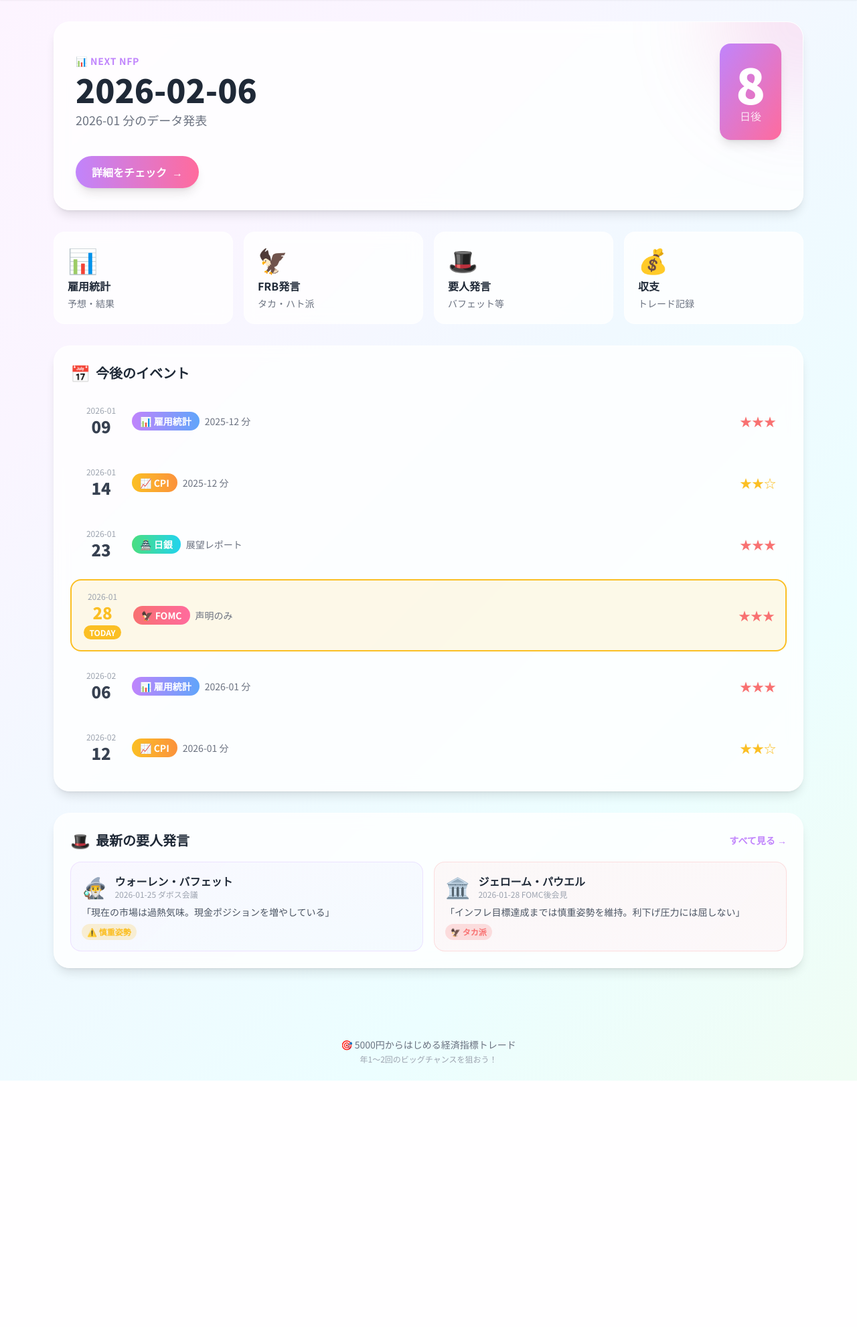
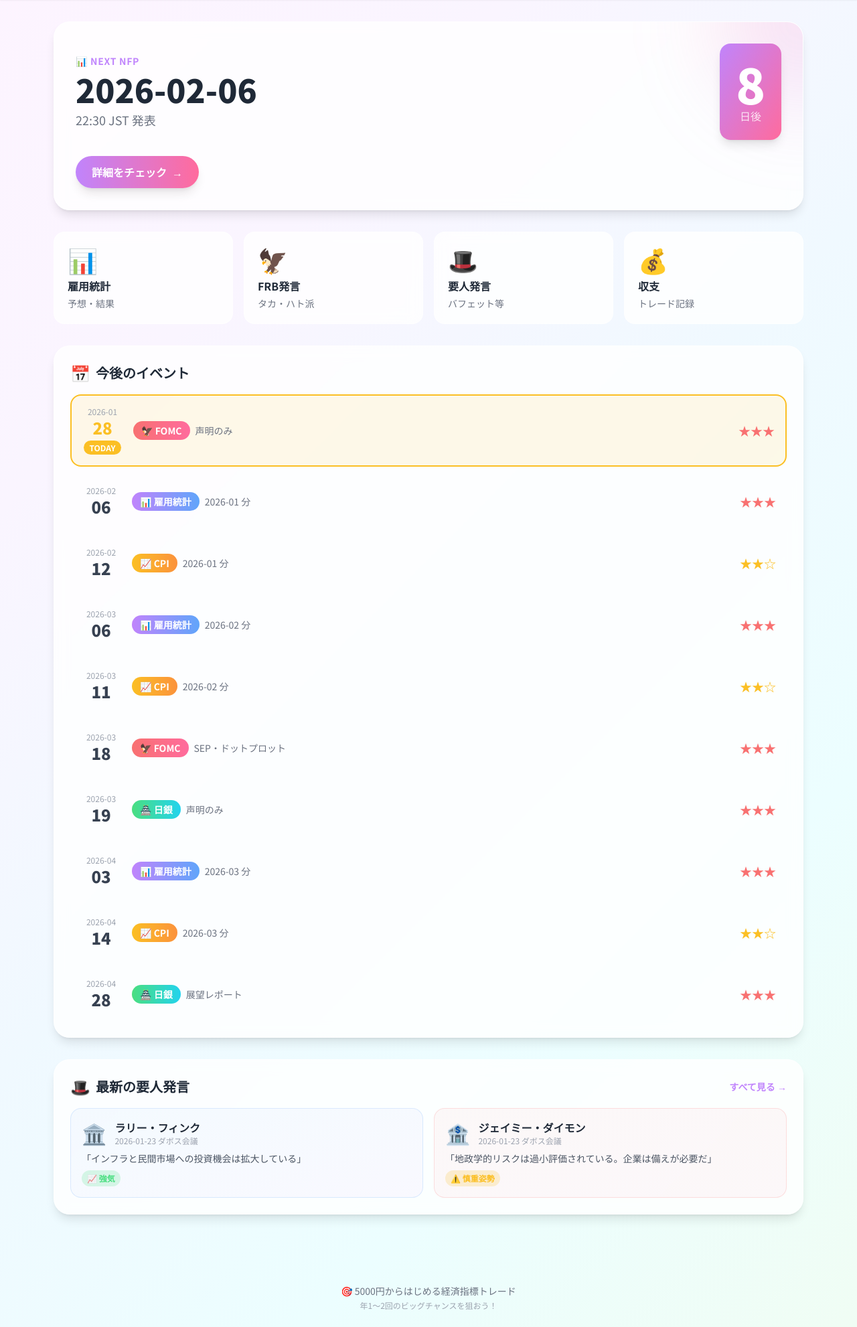
Before and after one commit to yohei524/economic-dashboard, a Flask app: page / in a window 1280 px wide. Shown: the part 66-2048 px from the top of the page at 67% size. Before the commit the page ends 1680 px from the top, so only its background shows below. Run offline with Flask 2, Linux system fonts and the light colour scheme; some libraries are stand-ins or nearby versions.

Commit message:
修正: イベント表示とサンプルデータ
- 今後のイベント: 過去の日付を非表示に（今日以降のみ）
- NFP表示: 「〇月分のデータ発表」→「22:30 JST 発表」に変更
- 要人発言: バフェット（ダボス不参加）を削除
- ラリー・フィンク（ブラックロックCEO）を追加

Co-Authored-By: Claude Opus 4.5 <noreply@anthropic.com>

```diff
--- a/app.py
+++ b/app.py
@@ -106,10 +106,11 @@ def index():
     next_month = (today.replace(day=1) + timedelta(days=32)).strftime("%Y-%m")
 
     events = []
+    today_str = today.strftime("%Y-%m-%d")
     for event_type, schedule in SCHEDULE_2026.items():
         for event in schedule:
-            event_month = event["date"][:7]
-            if event_month in [current_month, next_month]:
+            # 今日以降のイベントのみ表示
+            if event["date"] >= today_str:
                 events.append({
                     "type": event_type.upper(),
                     "date": event["date"],
@@ -117,6 +118,8 @@ def index():
                 })
 
     events.sort(key=lambda x: x["date"])
+    # 直近10件に制限
+    events = events[:10]
 
     return render_template('index.html',
                          today=today.strftime("%Y-%m-%d"),
@@ -206,16 +209,28 @@ def vip_quotes_page():
     # サンプルデータ（後でJSONファイル化可能）
     investor_quotes = [
         {
-            "name": "ウォーレン・バフェット",
-            "title": "バークシャー・ハサウェイ CEO",
-            "emoji": "🧙‍♂️",
-            "date": "2026-01-25",
+            "name": "ラリー・フィンク",
+            "title": "ブラックロック CEO",
+            "emoji": "🏛️",
+            "date": "2026-01-23",
             "event": "ダボス会議",
-            "quote": "現在の市場は過熱気味だ。我々は現金ポジションを増やしている。良い投資機会を待っている。",
+            "quote": "インフラと民間市場への投資機会は拡大している。長期投資家にとって好機だ。",
+            "stance": "bullish",
+            "market_impact": "BLK +1.5%",
+            "color": "pop-blue",
+            "color2": "pop-purple"
+        },
+        {
+            "name": "ジェイミー・ダイモン",
+            "title": "JPモルガン CEO",
+            "emoji": "🏦",
+            "date": "2026-01-23",
+            "event": "ダボス会議",
+            "quote": "地政学的リスクは過小評価されている。企業は備えが必要だ。",
             "stance": "cautious",
-            "market_impact": "S&P500 -0.5%",
-            "color": "pop-purple",
-            "color2": "pop-blue"
+            "market_impact": None,
+            "color": "pop-red",
+            "color2": "pop-pink"
         },
         {
             "name": "レイ・ダリオ",
@@ -240,18 +255,6 @@ def vip_quotes_page():
             "market_impact": "ARKK +2.3%",
             "color": "pop-green",
             "color2": "pop-cyan"
-        },
-        {
-            "name": "ジェイミー・ダイモン",
-            "title": "JPモルガン CEO",
-            "emoji": "🏦",
-            "date": "2026-01-23",
-            "event": "ダボス会議",
-            "quote": "地政学的リスクは過小評価されている。企業は備えが必要だ。",
-            "stance": "cautious",
-            "market_impact": None,
-            "color": "pop-red",
-            "color2": "pop-pink"
         }
     ]
 
--- a/templates/index.html
+++ b/templates/index.html
@@ -13,7 +13,7 @@
                 <div>
                     <p class="text-pop-purple font-bold text-sm tracking-wider mb-2">📊 NEXT NFP</p>
                     <h1 class="text-4xl md:text-5xl font-black text-gray-800">{{ next_nfp.date }}</h1>
-                    <p class="text-gray-500 mt-2 text-lg">{{ next_nfp.month }} 分のデータ発表</p>
+                    <p class="text-gray-500 mt-2 text-lg">22:30 JST 発表</p>
                 </div>
                 <div class="text-center bg-gradient-to-br from-pop-purple to-pop-pink rounded-2xl p-6 text-white shadow-lg">
                     <p class="text-6xl md:text-7xl font-black">{{ next_nfp.days_until }}</p>
@@ -134,30 +134,30 @@
             </a>
         </div>
         <div class="grid grid-cols-1 md:grid-cols-2 gap-4">
-            <div class="p-4 rounded-2xl bg-gradient-to-br from-pop-purple/5 to-pop-blue/5 border border-pop-purple/20">
+            <div class="p-4 rounded-2xl bg-gradient-to-br from-pop-blue/5 to-pop-purple/5 border border-pop-blue/20">
                 <div class="flex items-center gap-3 mb-2">
-                    <span class="text-3xl">🧙‍♂️</span>
+                    <span class="text-3xl">🏛️</span>
                     <div>
-                        <p class="font-bold text-gray-800">ウォーレン・バフェット</p>
-                        <p class="text-xs text-gray-400">2026-01-25 ダボス会議</p>
+                        <p class="font-bold text-gray-800">ラリー・フィンク</p>
+                        <p class="text-xs text-gray-400">2026-01-23 ダボス会議</p>
                     </div>
                 </div>
-                <p class="text-gray-600 text-sm">「現在の市場は過熱気味。現金ポジションを増やしている」</p>
-                <span class="inline-block mt-2 text-xs px-2 py-1 rounded-full bg-pop-yellow/20 text-pop-yellow font-bold">
-                    ⚠️ 慎重姿勢
+                <p class="text-gray-600 text-sm">「インフラと民間市場への投資機会は拡大している」</p>
+                <span class="inline-block mt-2 text-xs px-2 py-1 rounded-full bg-pop-green/20 text-pop-green font-bold">
+                    📈 強気
                 </span>
             </div>
             <div class="p-4 rounded-2xl bg-gradient-to-br from-pop-red/5 to-pop-pink/5 border border-pop-red/20">
                 <div class="flex items-center gap-3 mb-2">
-                    <span class="text-3xl">🏛️</span>
+                    <span class="text-3xl">🏦</span>
                     <div>
-                        <p class="font-bold text-gray-800">ジェローム・パウエル</p>
-                        <p class="text-xs text-gray-400">2026-01-28 FOMC後会見</p>
+                        <p class="font-bold text-gray-800">ジェイミー・ダイモン</p>
+                        <p class="text-xs text-gray-400">2026-01-23 ダボス会議</p>
                     </div>
                 </div>
-                <p class="text-gray-600 text-sm">「インフレ目標達成までは慎重姿勢を維持。利下げ圧力には屈しない」</p>
-                <span class="inline-block mt-2 text-xs px-2 py-1 rounded-full bg-pop-red/20 text-pop-red font-bold">
-                    🦅 タカ派
+                <p class="text-gray-600 text-sm">「地政学的リスクは過小評価されている。企業は備えが必要だ」</p>
+                <span class="inline-block mt-2 text-xs px-2 py-1 rounded-full bg-pop-yellow/20 text-pop-yellow font-bold">
+                    ⚠️ 慎重姿勢
                 </span>
             </div>
         </div>
```
